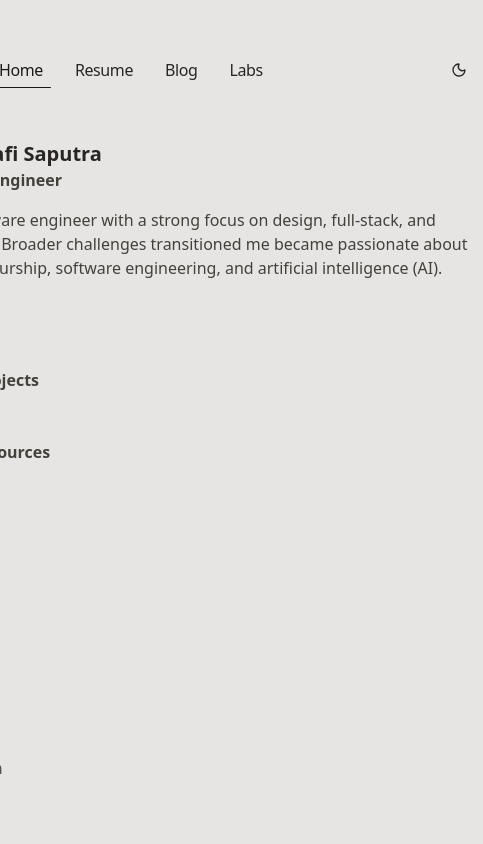
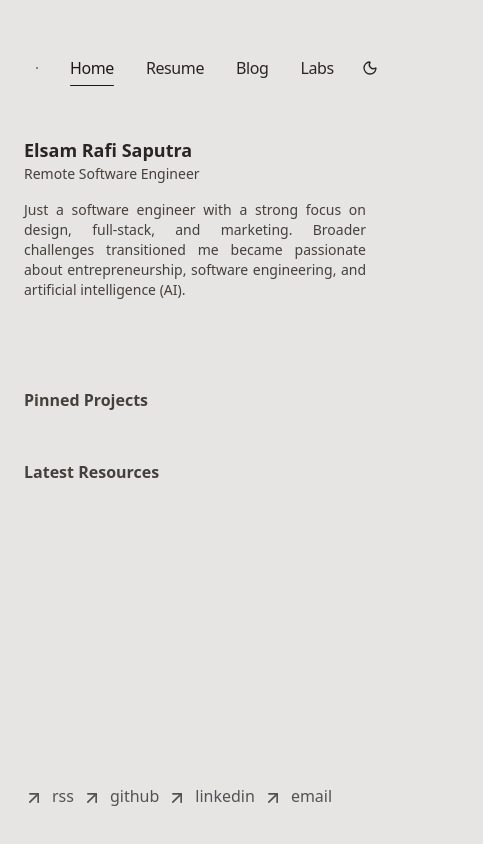
Before and after one commit to elsamrafisptr/my-labs, a Next.js app: page / in a window 390 px wide. Shown: the whole page, 483 px wide, since content can reach past the window. Built offline with nearby package versions, Linux system fonts and the light colour scheme.

Commit message:
feat: initiate static data and types

```diff
--- a/package.json
+++ b/package.json
@@ -16,6 +16,8 @@
     "prepare": "husky"
   },
   "dependencies": {
+    "@radix-ui/react-avatar": "^1.1.10",
+    "@radix-ui/react-slot": "^1.2.3",
     "@vercel/analytics": "^1.5.0",
     "@vercel/speed-insights": "^1.2.0",
     "class-variance-authority": "^0.7.1",
--- a/src/app/layout.tsx
+++ b/src/app/layout.tsx
@@ -43,11 +43,7 @@ export default function RootLayout({
   children: React.ReactNode
 }>) {
   return (
-    <html
-      lang="en"
-      suppressHydrationWarning
-      className="flex items-start justify-center"
-    >
+    <html lang="en" suppressHydrationWarning>
       <body
         className={cn(
           'mx-4 max-w-xl bg-stone-200 text-stone-800 antialiased lg:mx-auto dark:bg-stone-800 dark:text-stone-200',
--- /dev/null
+++ b/src/common/constants/resume.tsx
@@ -0,0 +1,21 @@
+import { ResumeProps } from '../types'
+
+export const resume: Readonly<ResumeProps> = {
+  name: 'Elsam Rafi Saputra',
+  initials: 'E',
+  url: 'https://elsamrafisptr-portfolio.vercel.app',
+  location: 'Bandung, Indonesia',
+  locationLink: 'https://',
+  description: '',
+  avatarUrl: '/me.webp',
+
+  navbar: [],
+  footer: [],
+
+  skills: [],
+  works: [],
+  educations: [],
+  organizations: [],
+  projects: [],
+  achievements: []
+} as const
--- /dev/null
+++ b/src/common/types/index.ts
@@ -0,0 +1,63 @@
+import { ReactNode } from 'react'
+
+interface NavbarProps {
+  name: string
+  url: string
+}
+
+interface FooterProps {
+  name: string
+  icon: ReactNode
+  url: string
+}
+
+interface WorkProps {
+  name: string
+}
+
+interface EducationProps {
+  name: string
+}
+
+interface OrganizationProps {
+  name: string
+}
+
+interface ProjectProps {
+  name: string
+}
+
+interface AchievementProps {
+  name: string
+}
+
+interface ResumeProps {
+  name: string
+  initials: string
+  url: string
+  location: string
+  locationLink: string
+  description: string
+  avatarUrl: string
+  skills: string[]
+
+  navbar: NavbarProps[]
+  footer: FooterProps[]
+
+  works: WorkProps[]
+  educations: EducationProps[]
+  organizations: OrganizationProps[]
+  projects: ProjectProps[]
+  achievements: AchievementProps[]
+}
+
+export type {
+  NavbarProps,
+  FooterProps,
+  WorkProps,
+  EducationProps,
+  OrganizationProps,
+  ProjectProps,
+  AchievementProps,
+  ResumeProps
+}
--- /dev/null
+++ b/src/components/elements/experience-card.tsx
@@ -0,0 +1,7 @@
+import { memo } from 'react'
+
+const ExperienceCard = () => {
+  return <div>ExperienceCard</div>
+}
+
+export default memo(ExperienceCard)
--- a/src/components/elements/footer.tsx
+++ b/src/components/elements/footer.tsx
@@ -12,7 +12,7 @@ function Footer() {
   return (
     <footer className="fixed bottom-0 mb-6">
       <div className="flex w-full items-center justify-between">
-        <ul className="font-sm mt-8 flex w-full flex-col space-y-2 space-x-0 text-neutral-600 md:flex-row md:space-y-0 md:space-x-4 dark:text-neutral-300">
+        <ul className="font-sm mt-8 flex w-full space-y-2 space-x-2 text-neutral-600 md:space-y-0 md:space-x-4 dark:text-neutral-300">
           {links.map(({ path, name }) => {
             return (
               <li key={path}>
--- a/src/components/elements/navbar.tsx
+++ b/src/components/elements/navbar.tsx
@@ -45,11 +45,11 @@ const Navbar = () => {
             alt="logo"
             width={32}
             height={32}
-            className="rounded-full"
+            className="aspect-square rounded-full border border-stone-700 shadow-md shadow-stone-700/20 dark:border-stone-200 dark:shadow-stone-200/20"
           />
         </Link>
 
-        <div className="flex gap-2">
+        <div className="flex gap-6">
           {links.map(({ path, name }) => {
             const isActive =
               pathname === path || (path !== '/' && pathname.startsWith(path))
@@ -57,7 +57,7 @@ const Navbar = () => {
               <Link key={path} href={path} className="relative m-1">
                 <span
                   className={cn(
-                    'inline-block px-2 py-1 align-middle capitalize transition-colors duration-200',
+                    'inline-block py-1 align-middle capitalize transition-colors duration-200',
                     isActive
                       ? 'text-stone-900 dark:text-white'
                       : 'hover:text-stone-800 dark:hover:text-stone-200'
--- a/src/components/layouts/provider.tsx
+++ b/src/components/layouts/provider.tsx
@@ -10,7 +10,7 @@ import Navbar from '../elements/navbar'
 export const Provider = ({ children }: { children: React.ReactNode }) => {
   return (
     <ThemeProvider attribute="class" enableSystem disableTransitionOnChange>
-      <div className="flex w-xl flex-auto flex-col px-2 md:px-0">
+      <div className="flex max-w-xl flex-auto flex-col px-2 md:px-0">
         <Navbar />
         {children}
         <Footer />
--- /dev/null
+++ b/src/components/ui/avatar.tsx
@@ -0,0 +1,52 @@
+'use client'
+
+import { cn } from '@/lib/client-utils'
+import * as AvatarPrimitive from '@radix-ui/react-avatar'
+import * as React from 'react'
+
+function Avatar({
+  className,
+  ...props
+}: React.ComponentProps<typeof AvatarPrimitive.Root>) {
+  return (
+    <AvatarPrimitive.Root
+      data-slot="avatar"
+      className={cn(
+        'relative flex size-8 shrink-0 overflow-hidden rounded-full',
+        className
+      )}
+      {...props}
+    />
+  )
+}
+
+function AvatarImage({
+  className,
+  ...props
+}: React.ComponentProps<typeof AvatarPrimitive.Image>) {
+  return (
+    <AvatarPrimitive.Image
+      data-slot="avatar-image"
+      className={cn('aspect-square size-full', className)}
+      {...props}
+    />
+  )
+}
+
+function AvatarFallback({
+  className,
+  ...props
+}: React.ComponentProps<typeof AvatarPrimitive.Fallback>) {
+  return (
+    <AvatarPrimitive.Fallback
+      data-slot="avatar-fallback"
+      className={cn(
+        'bg-muted flex size-full items-center justify-center rounded-full',
+        className
+      )}
+      {...props}
+    />
+  )
+}
+
+export { Avatar, AvatarImage, AvatarFallback }
--- /dev/null
+++ b/src/components/ui/button.tsx
@@ -0,0 +1,55 @@
+import { cn } from '@/lib/client-utils'
+import { Slot } from '@radix-ui/react-slot'
+import { type VariantProps, cva } from 'class-variance-authority'
+import * as React from 'react'
+
+const buttonVariants = cva(
+  "inline-flex items-center justify-center gap-2 whitespace-nowrap rounded-md text-sm font-medium transition-all disabled:pointer-events-none disabled:opacity-50 [&_svg]:pointer-events-none [&_svg:not([class*='size-'])]:size-4 shrink-0 [&_svg]:shrink-0 outline-none focus-visible:border-ring focus-visible:ring-ring/50 focus-visible:ring-[3px] aria-invalid:ring-destructive/20 dark:aria-invalid:ring-destructive/40 aria-invalid:border-destructive",
+  {
+    variants: {
+      variant: {
+        default: 'bg-primary text-primary-foreground hover:bg-primary/90',
+        destructive:
+          'bg-destructive text-white hover:bg-destructive/90 focus-visible:ring-destructive/20 dark:focus-visible:ring-destructive/40 dark:bg-destructive/60',
+        outline:
+          'border bg-background shadow-xs hover:bg-accent hover:text-accent-foreground dark:bg-input/30 dark:border-input dark:hover:bg-input/50',
+        secondary: 'bg-secondary text-secondary-foreground hover:bg-secondary/80',
+        ghost: 'hover:bg-accent hover:text-accent-foreground dark:hover:bg-accent/50',
+        link: 'text-primary underline-offset-4 hover:underline'
+      },
+      size: {
+        default: 'h-9 px-4 py-2 has-[>svg]:px-3',
+        sm: 'h-8 rounded-md gap-1.5 px-3 has-[>svg]:px-2.5',
+        lg: 'h-10 rounded-md px-6 has-[>svg]:px-4',
+        icon: 'size-9'
+      }
+    },
+    defaultVariants: {
+      variant: 'default',
+      size: 'default'
+    }
+  }
+)
+
+function Button({
+  className,
+  variant,
+  size,
+  asChild = false,
+  ...props
+}: React.ComponentProps<'button'> &
+  VariantProps<typeof buttonVariants> & {
+    asChild?: boolean
+  }) {
+  const Comp = asChild ? Slot : 'button'
+
+  return (
+    <Comp
+      data-slot="button"
+      className={cn(buttonVariants({ variant, size, className }))}
+      {...props}
+    />
+  )
+}
+
+export { Button, buttonVariants }
--- a/src/modules/home/sections/home.tsx
+++ b/src/modules/home/sections/home.tsx
@@ -2,11 +2,13 @@ const Home = () => {
   return (
     <main className="flex flex-col gap-6">
       <section>
-        <h1 className="text-xl font-semibold dark:text-stone-50">Elsam Rafi Saputra</h1>
-        <h2 className="text-md mb-4 font-semibold text-stone-700 dark:text-stone-300">
-          Software Engineer
+        <h1 className="text-lg font-semibold md:text-xl dark:text-stone-50">
+          Elsam Rafi Saputra
+        </h1>
+        <h2 className="mb-4 text-sm font-medium text-stone-700 md:text-base dark:text-stone-300">
+          Remote Software Engineer
         </h2>
-        <p className="mb-4 text-left text-stone-700 dark:text-stone-300">
+        <p className="mb-4 text-justify text-sm text-stone-700 md:text-base dark:text-stone-300">
           Just a software engineer with a strong focus on design, full-stack, and
           marketing. Broader challenges transitioned me became passionate about
           entrepreneurship, software engineering, and artificial intelligence (AI).
```
Also changed, not shown: components.json, 1 other file (tests, documents, lock files or other folders).
